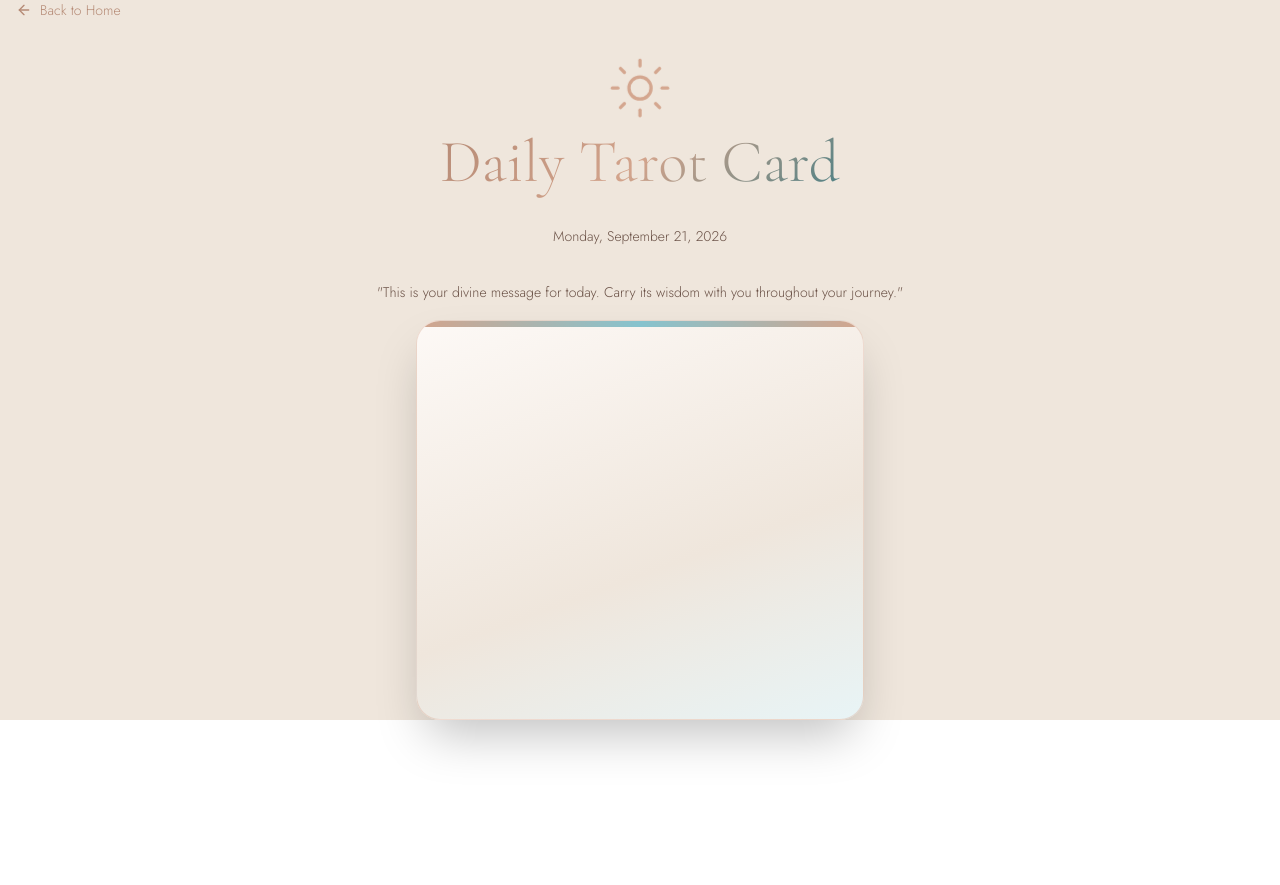
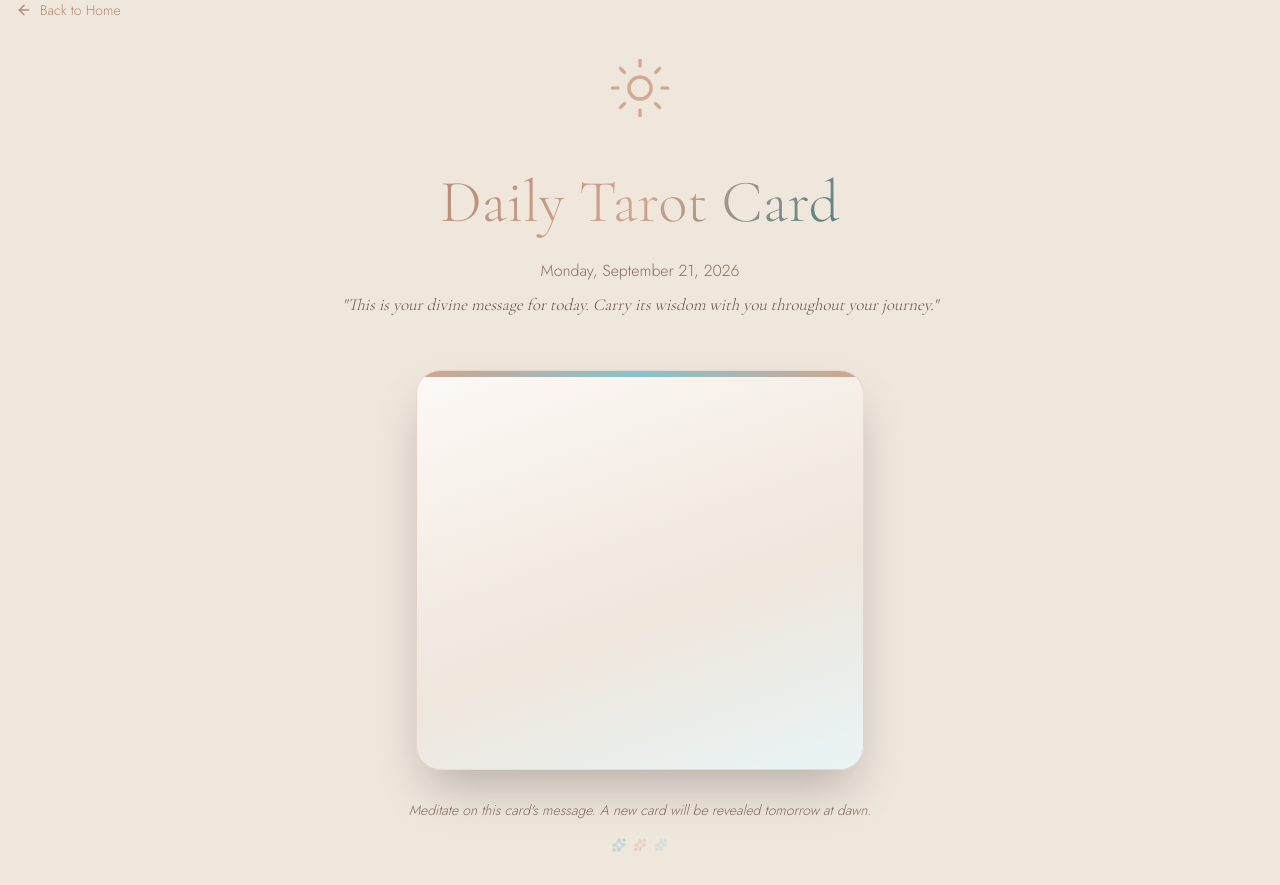
Before and after one commit to Cedwards2527/crystal_light_and_lore, a React (Vite) app in the folder crystal_light_and_lore/: page /daily in a window 1280 px wide. Shown: the part 500-1385 px from the top of the page. Before the commit the page ends 1220 px from the top, so only its background shows below. Built offline with nearby package versions, Linux system fonts and the light colour scheme.

Commit message:
Create footer for Card of the day

```diff
--- a/crystal_light_and_lore/src/components/Header/Header.jsx
+++ b/crystal_light_and_lore/src/components/Header/Header.jsx
@@ -13,7 +13,7 @@ function Header() {
         <img className="header__image" src={headerImage} alt="Header Image" />
         <div className="header__content">
           <div className="header__subtitle-row">
-            <Sparkles className="header__sparkles" />
+            <Sparkles className="header__sparkles" strokeWidth={1.5} />
             <p className="header__subtitle">Psychic Medium & Oracle Reader</p>
             <Sparkles className="header__sparkles" />
           </div>
--- a/crystal_light_and_lore/src/pages/CardOfTheDay/CardOfTheDay.css
+++ b/crystal_light_and_lore/src/pages/CardOfTheDay/CardOfTheDay.css
@@ -19,8 +19,78 @@
   font-weight: 300;
   font-size: 3.75rem;
   background: linear-gradient(135deg, #b58a75, #d3a48c, #4a7f84);
-  margin: 10px;
   -webkit-background-clip: text;
-  margin: 10px;
+  margin-bottom: 0.1rem;
   -webkit-text-fill-color: transparent;
 }
+
+.date {
+  color: #8c6f62;
+  font-family: "Jost", sans-serif;
+  font-weight: 300;
+  font-size: 1rem;
+  margin-bottom: -01rem;
+}
+
+.daily__quote {
+  font-family: "Cormorant Garamond", serif;
+  font-size: 1.05rem;
+  font-style: italic;
+  font-weight: 300;
+  margin-bottom: 3rem;
+  color: #6b5247;
+}
+
+.daily__footer {
+  margin-top: 0.75rem;
+}
+
+.footer__text {
+  color: #8c6f62;
+  font-family: "Jost", sans-serif;
+  font-size: 0.875rem;
+  font-style: italic;
+  font-weight: 300;
+}
+
+.footer__sparkles {
+  display: flex;
+  flex-direction: row;
+  justify-content: center;
+  gap: 5px;
+  margin-top: -0.05rem;
+  padding-bottom: 2rem;
+}
+
+.day__sparkles {
+  width: 1rem;
+  height: 1rem;
+  animation: sparkle__pulse 2s cubic-bezier(0.4, 0, 0.6, 1) infinite;
+}
+
+.day__sparkles:nth-child(1) {
+  color: #86c3ce;
+}
+
+.day__sparkles:nth-child(2) {
+  color: #d3a48c;
+  animation-delay: 0.3s;
+}
+
+.day__sparkles:nth-child(3) {
+  color: #86c3ce;
+  animation-delay: 0.6s;
+}
+
+@keyframes sparkle__pulse {
+  0%,
+  100% {
+    opacity: 1;
+    transform: scale(1);
+  }
+
+  50% {
+    opacity: 0.5;
+    transform: scale(0.8);
+  }
+}
--- a/crystal_light_and_lore/src/pages/CardOfTheDay/CardOfTheDay.jsx
+++ b/crystal_light_and_lore/src/pages/CardOfTheDay/CardOfTheDay.jsx
@@ -1,4 +1,4 @@
-import { Sun } from "lucide-react";
+import { Sun, Sparkles } from "lucide-react";
 import BackToHome from "../../components/BackToHome/BackToHome.";
 import TarotCardDisplay from "../../components/TarotCardDisplay/TarotCardDisplay";
 import "./CardOfTheDay.css";
@@ -17,11 +17,22 @@ function CardOfTheDay() {
         <Sun className="daily__sun" strokeWidth={1.2} />
         <h2 className="daily__title">Daily Tarot Card</h2>
         <p className="date">{currentDate}</p>
-        <p className="subtitle">
+        <p className="daily__quote">
           "This is your divine message for today. Carry its wisdom with you
           throughout your journey."
         </p>
         <TarotCardDisplay />
+        <div className="daily__footer">
+          <p className="footer__text">
+            Meditate on this card's message. A new card will be revealed
+            tomorrow at dawn.
+          </p>
+          <div className="footer__sparkles">
+            <Sparkles className="day__sparkles" strokeWidth={1.5}></Sparkles>
+            <Sparkles className="day__sparkles" strokeWidth={1.5}></Sparkles>
+            <Sparkles className="day__sparkles" strokeWidth={1.5}></Sparkles>
+          </div>
+        </div>
       </div>
     </section>
   );
--- a/crystal_light_and_lore/src/pages/Cards/Cards.jsx
+++ b/crystal_light_and_lore/src/pages/Cards/Cards.jsx
@@ -44,7 +44,7 @@ function Cards() {
           <span className="random__reading-pill">Draw a Card</span>
         </Link>
       </div>
-      <div className="card-page__bottom">
+      <div className="card-page__footer">
         <p className="quote">
           "The cards are a mirror to your soul, reflecting the divine wisdom
           already within you."
```
